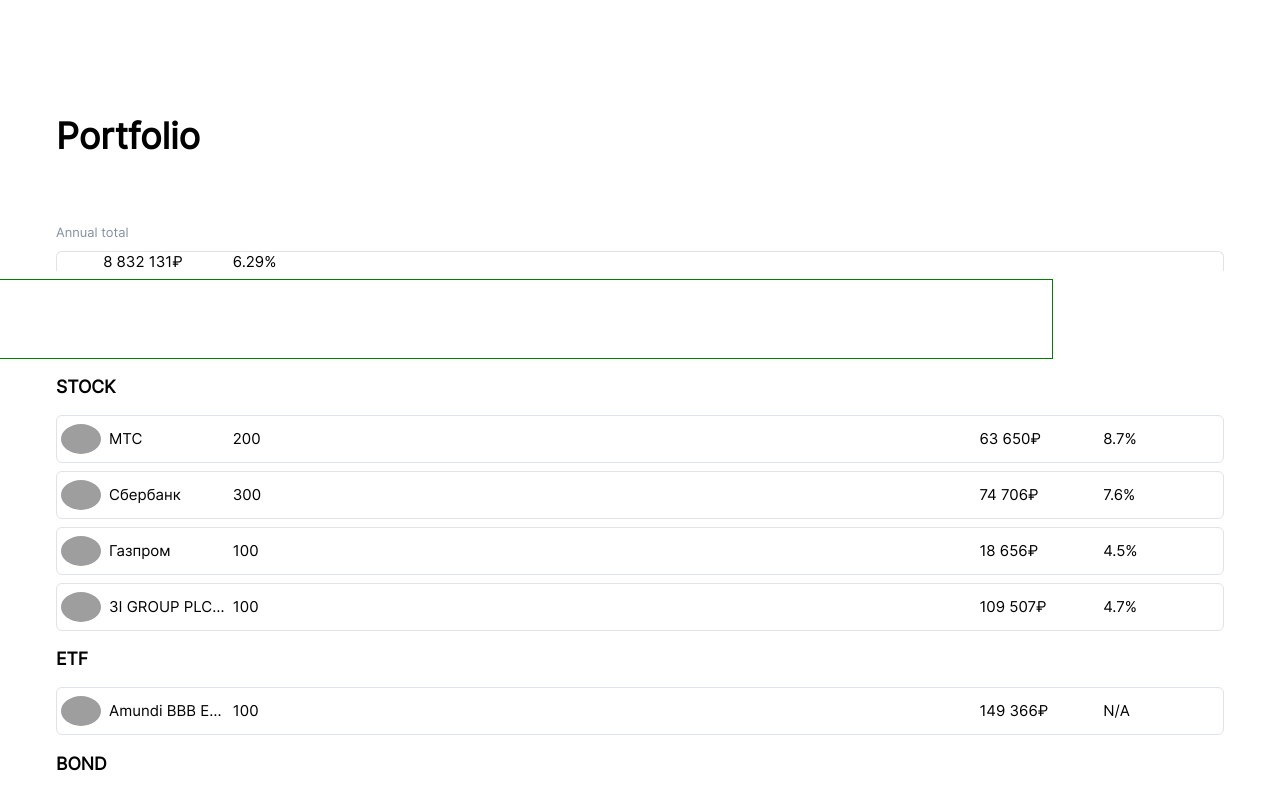
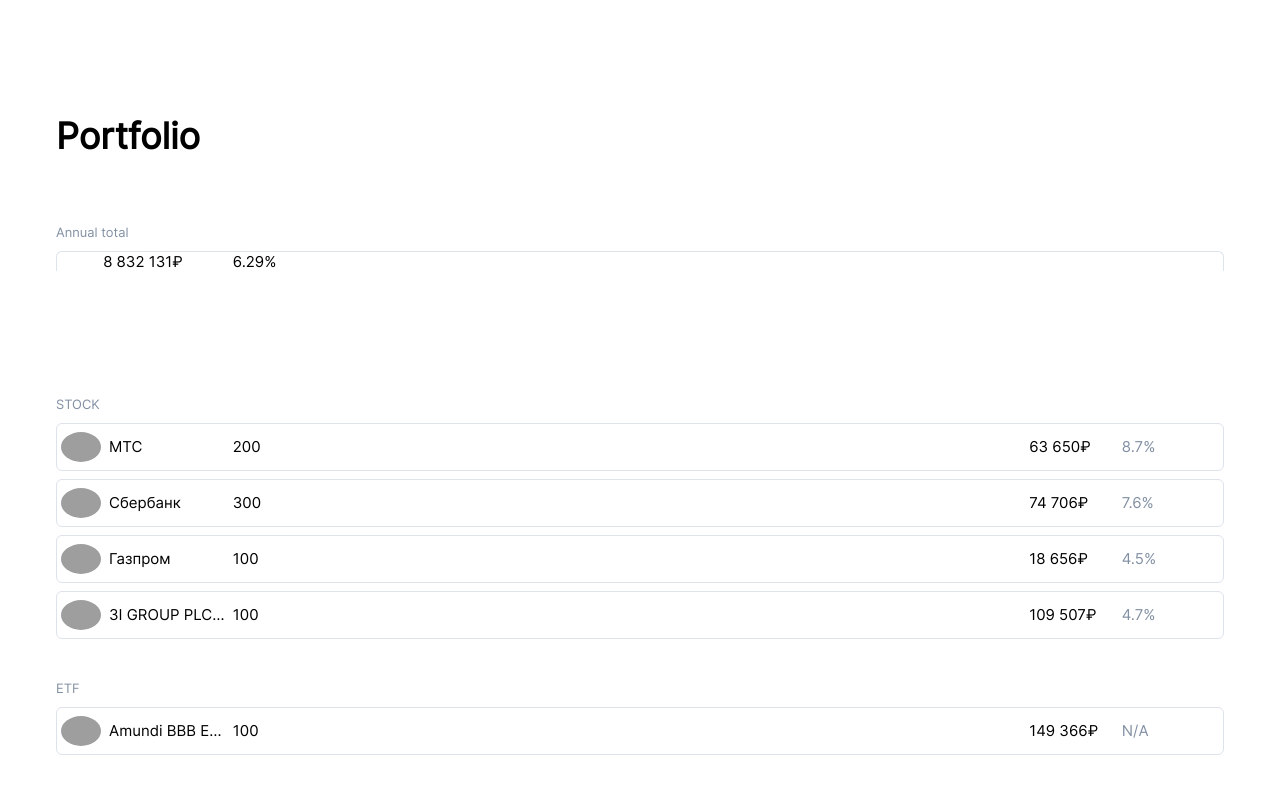
Before and after one commit to Bimimot/Assets, a React app: page / in a window 1280 px wide. Shown: the top 789 px of the page. Built offline with nearby package versions, Linux system fonts and the light colour scheme; grey boxes are pictures that could not be loaded.

Commit message:
Set styles for asset

```diff
--- a/src/components/Asset/Asset.scss
+++ b/src/components/Asset/Asset.scss
@@ -1,40 +1,54 @@
-.asset__grid{
+.asset{
     position: relative;
+    width: 100%;
+     font-weight: $font-weight;
+
+    &__title{
+     margin: 40px 0 0 0;
+     color: $text-color--shadow;
+     font-size: $font-size--subtitle;
+     line-height: $line-height--subtitle;
+     font-weight: $font-weight;
+    }
+
+    &__grid{
     display: grid;
     align-items: center;
-    grid-template-columns: $icon-size $column-name 1fr $column-price $column-yield;
+    grid-template-columns: $icon-size $column-name 1fr minmax($column-price, max-content) $column-yield;
     column-gap: 8px;
         padding: 0 4px;
         box-sizing: border-box;
-    margin: 8px 0 0 0;
+        margin-top: 8px;
         width: 100%;
-    min-height: 48px;
+            min-height: $row-height;
             border: 1px solid $border-color;
             border-radius: 6px;
 
     color: $text-color;
     }
 
-.asset__icon{
+    &__icon{
     max-width: $icon-size;
     max-height: $icon-size;
     border-radius: 50%;
     }
 
-.asset__name{
+    &__name{
     white-space: nowrap;
     overflow: hidden;
     text-overflow: ellipsis;
     }
 
-.asset__amount{
+    &__amount{
 
     }
 
-.asset__total{
+    &__total{
 
     }
 
-.asset__yield{
+    &__yield{
+        color: $text-color--shadow;
+    }
 
 }
--- a/src/components/Intro/Intro.scss
+++ b/src/components/Intro/Intro.scss
@@ -4,10 +4,7 @@
     margin-left: -173px;
     height: min-content;
 
-    border: 1px solid green;
-
     &__icon{
-        border: 1px solid red;
         width: $icon-size--intro;
         height: $icon-size--intro;
         margin: 12px;
--- a/src/components/Total/Total.scss
+++ b/src/components/Total/Total.scss
@@ -6,7 +6,6 @@
 
     &__title{
      font-size: $font-size--subtitle;
-
      line-height: $line-height--subtitle;
      color: $text-color--shadow;
     }
--- a/src/scss/variables.scss
+++ b/src/scss/variables.scss
@@ -20,9 +20,11 @@
 
 $icon-size:                   40px;
 $icon-size--intro:            48px;
+
 $column-name:                 10%;
-$column-price:                10%;
-$column-yield:                10%;
+$column-price:                7.3%;
+$column-yield:                8.4%;
+$row-height:                  48px;
 
 $screen-xs:                   0;
 $screen-sm:                   425px;
```
Also changed, not shown: 1 other file (tests, documents, lock files or other folders). Lines whose indentation alone changed are shown as unchanged.
